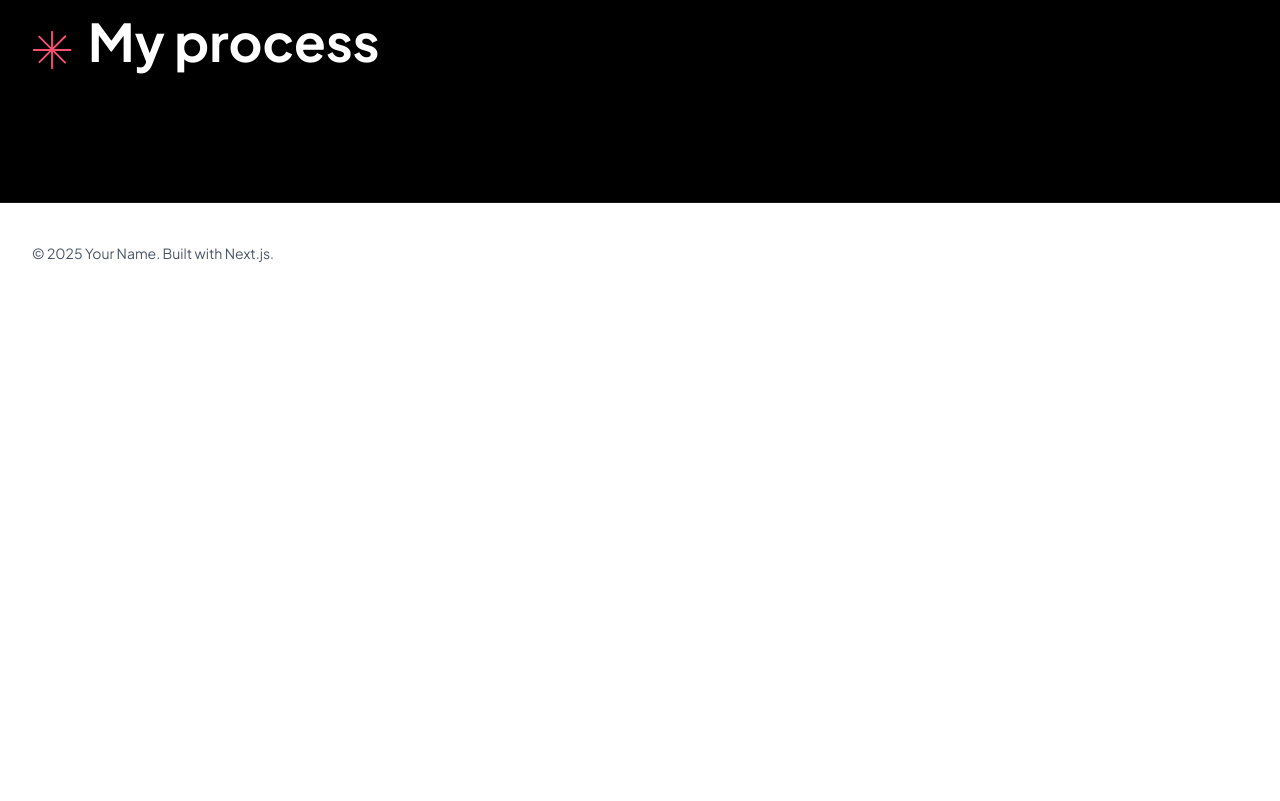
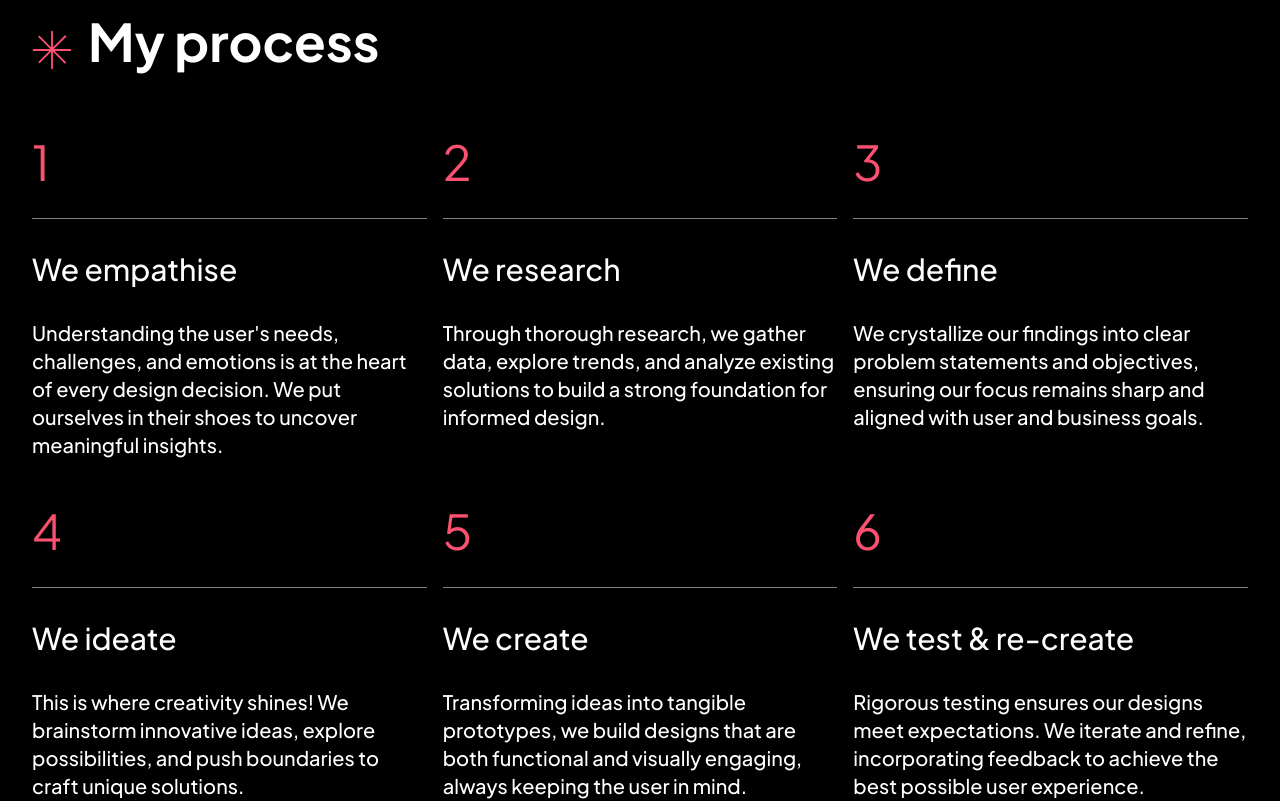
Before and after one commit to Dev-eloperr/next-folio, a Next.js app: page / in a window 1280 px wide. Shown: the part 5560-6361 px from the top of the page. Before the commit the page ends 5863 px from the top, so only its background shows below. Built offline with nearby package versions, Linux system fonts and the light colour scheme.

Commit message:
process section with animation and some other fine tuning

```diff
--- a/src/app/(home)/page.tsx
+++ b/src/app/(home)/page.tsx
@@ -15,6 +15,8 @@ import { THINGS_I_DO } from "@/assets/things-i-do/manifest";
 import quoteIcon from "@/assets/others/quote_icon.svg";
 import { TESTIMONIALS } from "@/assets/testimonials/manifest";
 import Carousel from "@/components/Carousel";
+import FancyList from "@/components/FancyList";
+import { PROCESS } from "./process";
 
 export const metadata = {
   title: "Raashi Bhandari",
@@ -61,7 +63,7 @@ export default function Home() {
           animationType="fade"
           delay={200}
           threshold={0.8}
-          duration={1200}
+          duration={1000}
         >
           {/* Images of companies worked for */}
           <div className="flex justify-between mt-20">
@@ -188,7 +190,7 @@ export default function Home() {
       >
         <div className="flex flex-col justify-center items-center max-w-[70%] mx-auto text-center text-[72px] font-medium leading-[110%]">
           <AnimatedSection
-            delay={0}
+            delay={200}
             animationType="rotateY"
             className="mb-8"
             threshold={0.5}
@@ -197,7 +199,7 @@ export default function Home() {
               <Image src={quoteIcon} alt="Quote" width={80} height={80} />
             </span>
           </AnimatedSection>
-          <AnimatedSection delay={0} threshold={0.5}>
+          <AnimatedSection delay={200} threshold={0.5}>
             I believe every experience should tell a compelling story that
             resonates with consumers, leaving them with a lasting sense of
             positivity and connection.
@@ -219,13 +221,15 @@ export default function Home() {
             baseDelay={0}
           />
         </div>
-        <Carousel data={TESTIMONIALS.map((item) => ({
+        <Carousel
+          data={TESTIMONIALS.map((item) => ({
             body: item.quote,
             imageSrc: item.imageSrc,
             caption: item.name,
             subcaption: item.position,
-            imageFilter: "accent"
-        }))} />
+            imageFilter: "accent",
+          }))}
+        />
         {/* <AnimatedImageList data={TESTIMONIALS} /> */}
       </section>
       {/* 6) MY PROCESS */}
@@ -234,7 +238,8 @@ export default function Home() {
         aria-labelledby="process-heading"
         className="bg-black text-white py-16"
       >
-        <div className="default-container flex gap-4 items-center mb-10">
+        <div className="default-container">
+          <div className="flex gap-4 items-center mb-10">
             <RotatingStarIcon />
             <AnimatedText
               text="My process"
@@ -243,7 +248,8 @@ export default function Home() {
               baseDelay={0}
             />
           </div>
-        {/* <AnimatedImageList data={OUR_PROCESS} /> */}
+          <FancyList data={PROCESS} />
+        </div>
       </section>
     </main>
   );
--- /dev/null
+++ b/src/app/(home)/process.ts
@@ -0,0 +1,26 @@
+export const PROCESS = [
+    {
+        title: "We empathise",
+        description: "Understanding the user's needs, challenges, and emotions is at the heart of every design decision. We put ourselves in their shoes to uncover meaningful insights."
+    },
+    {
+        title: "We research",
+        description: "Through thorough research, we gather data, explore trends, and analyze existing solutions to build a strong foundation for informed design."
+    },
+    {
+        title: "We define",
+        description: "We crystallize our findings into clear problem statements and objectives, ensuring our focus remains sharp and aligned with user and business goals."
+    },
+    {
+        title: "We ideate",
+        description: "This is where creativity shines! We brainstorm innovative ideas, explore possibilities, and push boundaries to craft unique solutions."
+    },
+    {
+        title: "We create",
+        description: "Transforming ideas into tangible prototypes, we build designs that are both functional and visually engaging, always keeping the user in mind."
+    },
+    {
+        title: "We test & re-create",
+        description: "Rigorous testing ensures our designs meet expectations. We iterate and refine, incorporating feedback to achieve the best possible user experience."
+    }
+]
--- a/src/components/Carousel.tsx
+++ b/src/components/Carousel.tsx
@@ -110,16 +110,18 @@ export default function Carousel({ data }: { data:
                 {/* Navigation arrows for mobile */}
                 <button
                     onClick={goToPrevious}
-                    className="absolute left-2 top-1/2 -translate-y-1/2 p-2  bg-white/80 hover:bg-white shadow-md transition-colors"
+                    className="absolute left-2 top-1/2 -translate-y-1/2 p-2  bg-white/80 hover:bg-white shadow-md transition-colors disabled:opacity-50 disabled:cursor-not-allowed"
                     aria-label="Previous item"
+                    disabled={currentIndex === 0}
                 >
                     <ArrowIcon direction="left" />
                 </button>
 
                 <button
                     onClick={goToNext}
-                    className="absolute right-2 top-1/2 -translate-y-1/2 p-2  bg-white/80 hover:bg-white shadow-md transition-colors"
+                    className="absolute right-2 top-1/2 -translate-y-1/2 p-2  bg-white/80 hover:bg-white shadow-md transition-colors disabled:opacity-50 disabled:cursor-not-allowed"
                     aria-label="Next item"
+                    disabled={currentIndex === data.length - 1}
                 >
                     <ArrowIcon direction="right" />
                 </button>
@@ -155,16 +157,18 @@ export default function Carousel({ data }: { data:
                     <div className="flex gap-2">
                         <button
                             onClick={goToPrevious}
-                            className="hover:cursor-pointer"
+                            className="hover:cursor-pointer disabled:opacity-50 disabled:cursor-not-allowed"
                             aria-label="Previous item"
+                            disabled={currentIndex === 0}
                         >
                             <ArrowIcon direction="left" />
                         </button>
 
                         <button
                             onClick={goToNext}
-                            className="hover:cursor-pointer"
+                            className="hover:cursor-pointer disabled:opacity-50 disabled:cursor-not-allowed"
                             aria-label="Next item"
+                            disabled={currentIndex === data.length - 1}
                         >
                             <ArrowIcon direction="right" />
                         </button>
--- /dev/null
+++ b/src/components/FancyList.tsx
@@ -0,0 +1,24 @@
+import AnimatedSection from './AnimatedSection';
+
+export default function FancyList({ data }: { data: { title: string; description: string }[] }) {
+    return (
+        <ul className="grid grid-cols-1 md:grid-cols-2 lg:grid-cols-3 gap-4 row-gap-4">
+            {data.map((item, index) => (
+                <AnimatedSection
+                    key={index}
+                    animationType="slideUp"
+                    delay={index * 200}
+                    duration={600}
+                    distance={60}
+                >
+                    <li className="space-y-8 mb-8">
+                        <p className="font-secondary text-5xl text-accent">{index + 1}</p>
+                        <hr className="opacity-50"/>
+                        <h3 className="font-medium text-3xl">{item.title}</h3>
+                        <p className="font-secondary font-medium text-xl">{item.description}</p>
+                    </li>
+                </AnimatedSection>
+            ))}
+        </ul>
+    );
+}
```
Lines whose indentation alone changed are shown as unchanged.
